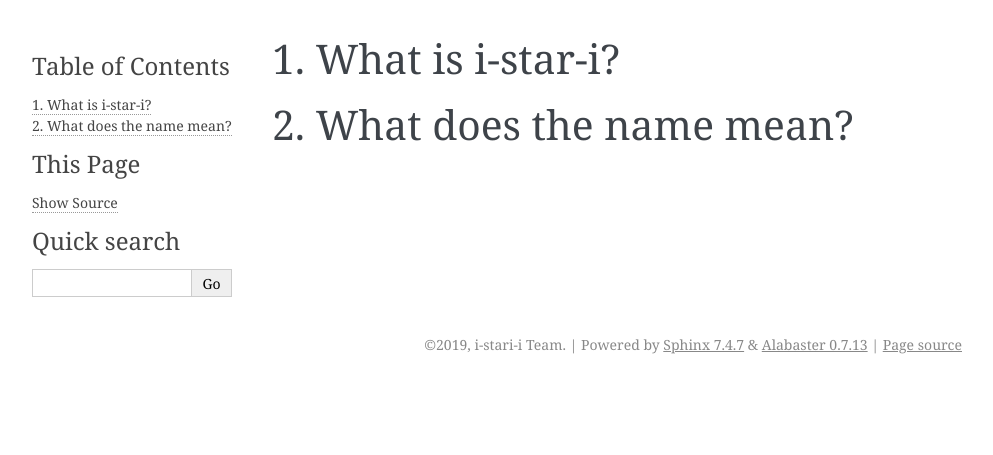
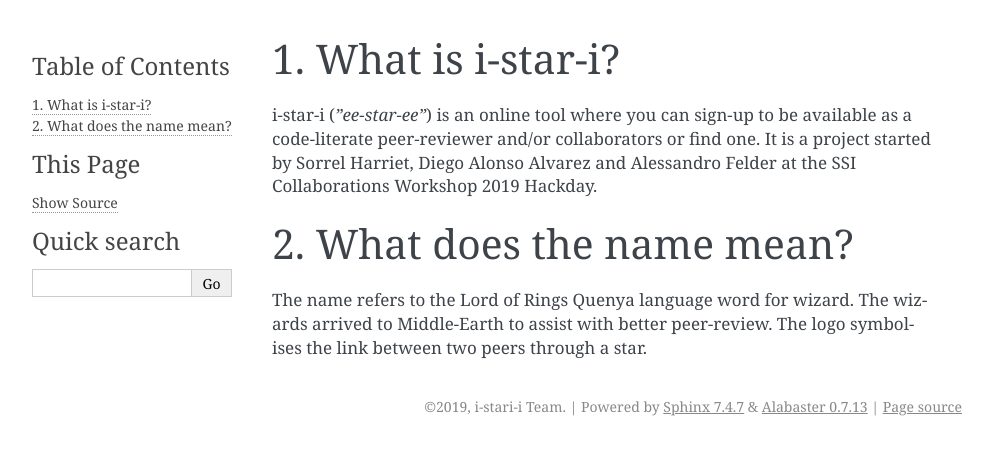
Before and after one commit to i-star-i/istari, a Sphinx documentation site: the page built from docs/source/about.md, in a window 1280 px wide. Shown: the top 455 px of the page, without its empty margins (148-1141 px from the left). Built offline with Sphinx 7.4.7, drawn with Linux system fonts in a browser that asks for light colours.

Commit message:
add text to md docs

```diff
--- a/docs/source/about.md
+++ b/docs/source/about.md
@@ -1,4 +1,7 @@
 # What is i-star-i?
 
+i-star-i (<em>"ee-star-ee"</em>) is an online tool where you can sign-up to be available as a code-literate peer-reviewer and/or collaborators or find one. It is a project started by Sorrel Harriet, Diego Alonso Alvarez and Alessandro Felder at the SSI Collaborations Workshop 2019 Hackday.
 
 # What does the name mean?
+
+The name refers to the Lord of Rings Quenya language word for wizard. The wizards arrived to Middle-Earth to assist with better peer-review. The logo symbolises the link between two peers through a star.
```
